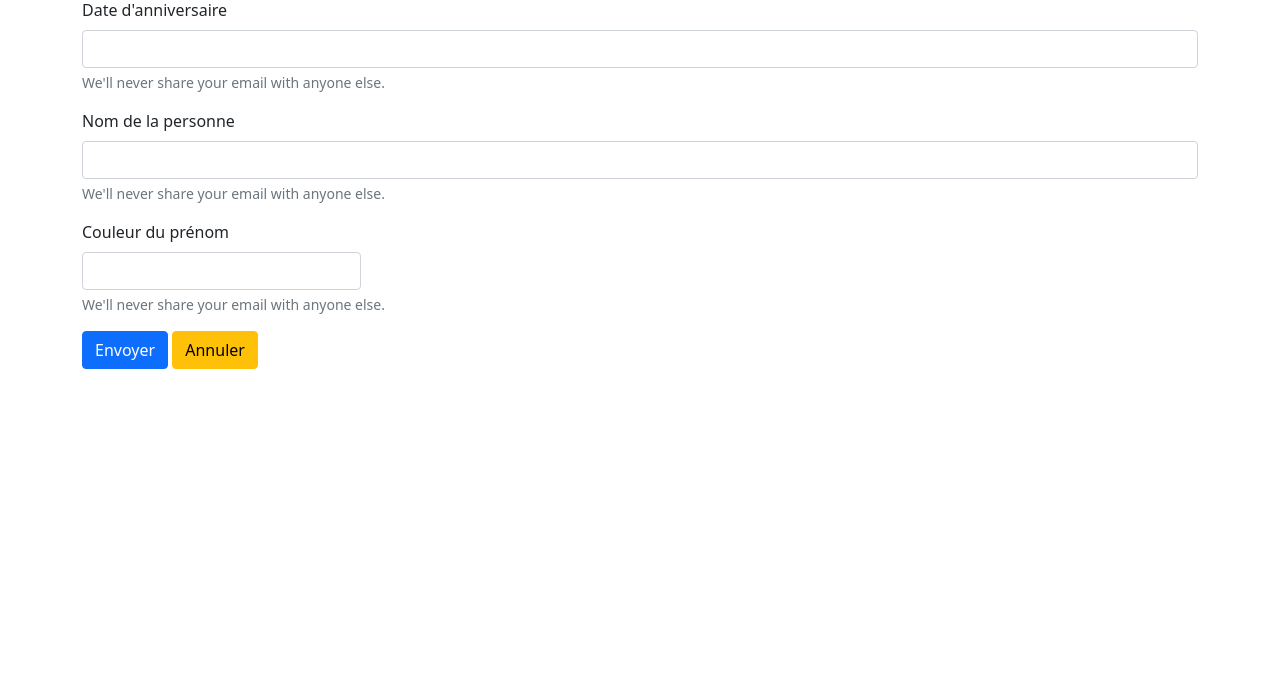
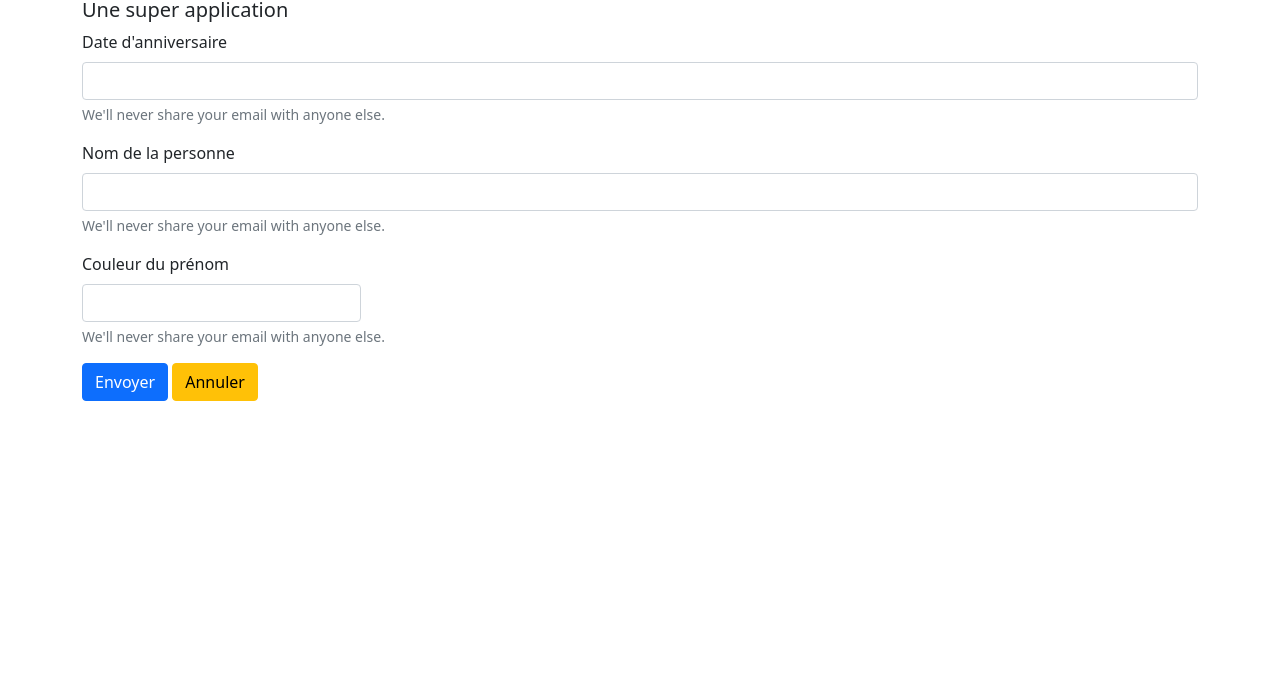
Before and after one commit to AviSohun/birthday-app, a plain HTML site: page index.html in a window 1280 px wide. Shown: the part 106-800 px from the top of the page. Drawn offline with nearby package versions, Linux system fonts and the light colour scheme; a script that the page names is missing.

Commit message:
Ajout d'un sous titre

```diff
--- a/index.html
+++ b/index.html
@@ -19,7 +19,7 @@
 
         <header>
             <h1>Ajouter un anniversaire</h1>
-
+            <h2 class="lead">Une super application</h2>
             <!--h4.lead FORMULE RAPIDE-->
             <h4 class="lead"></h4>
 
```
